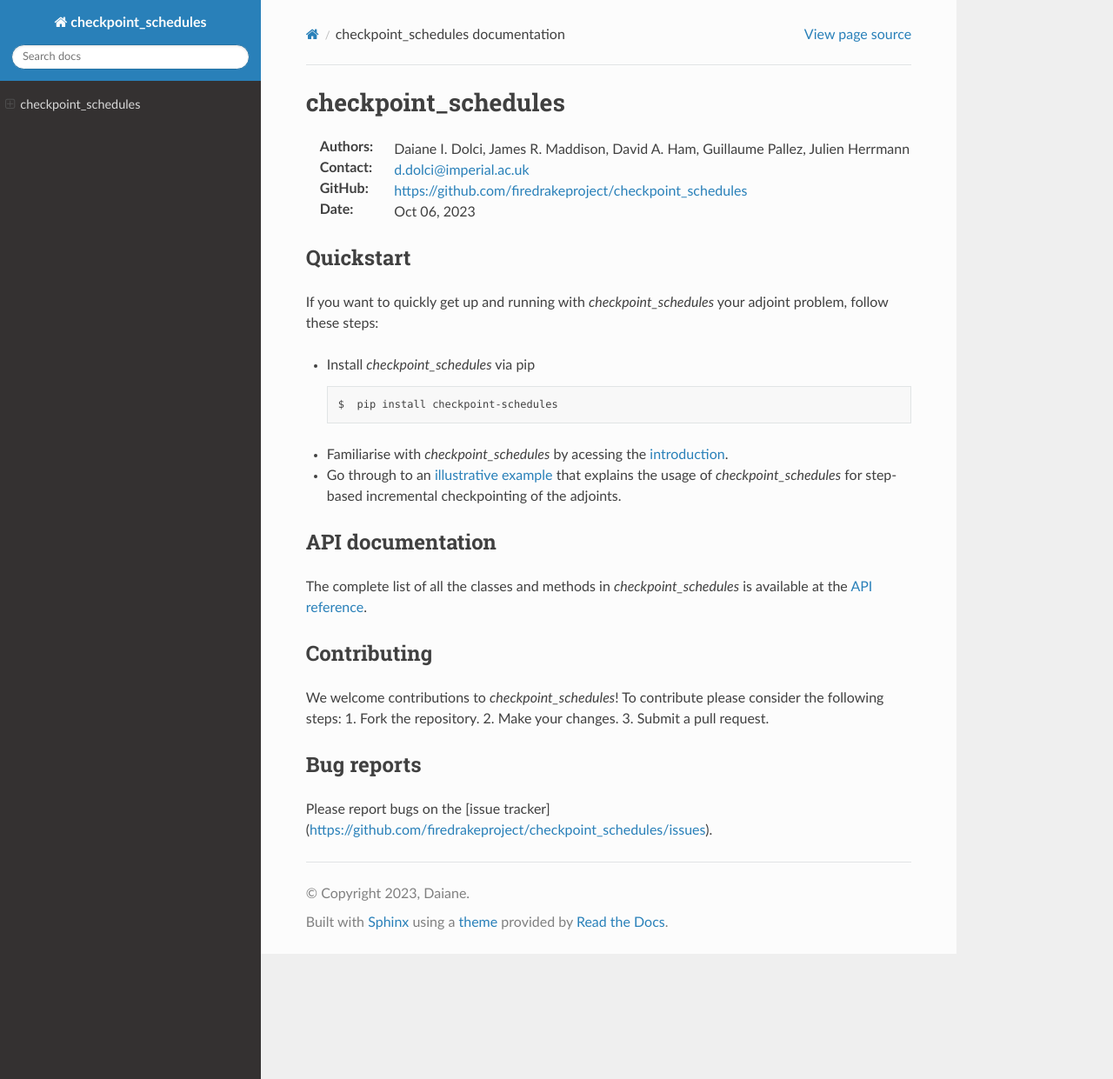
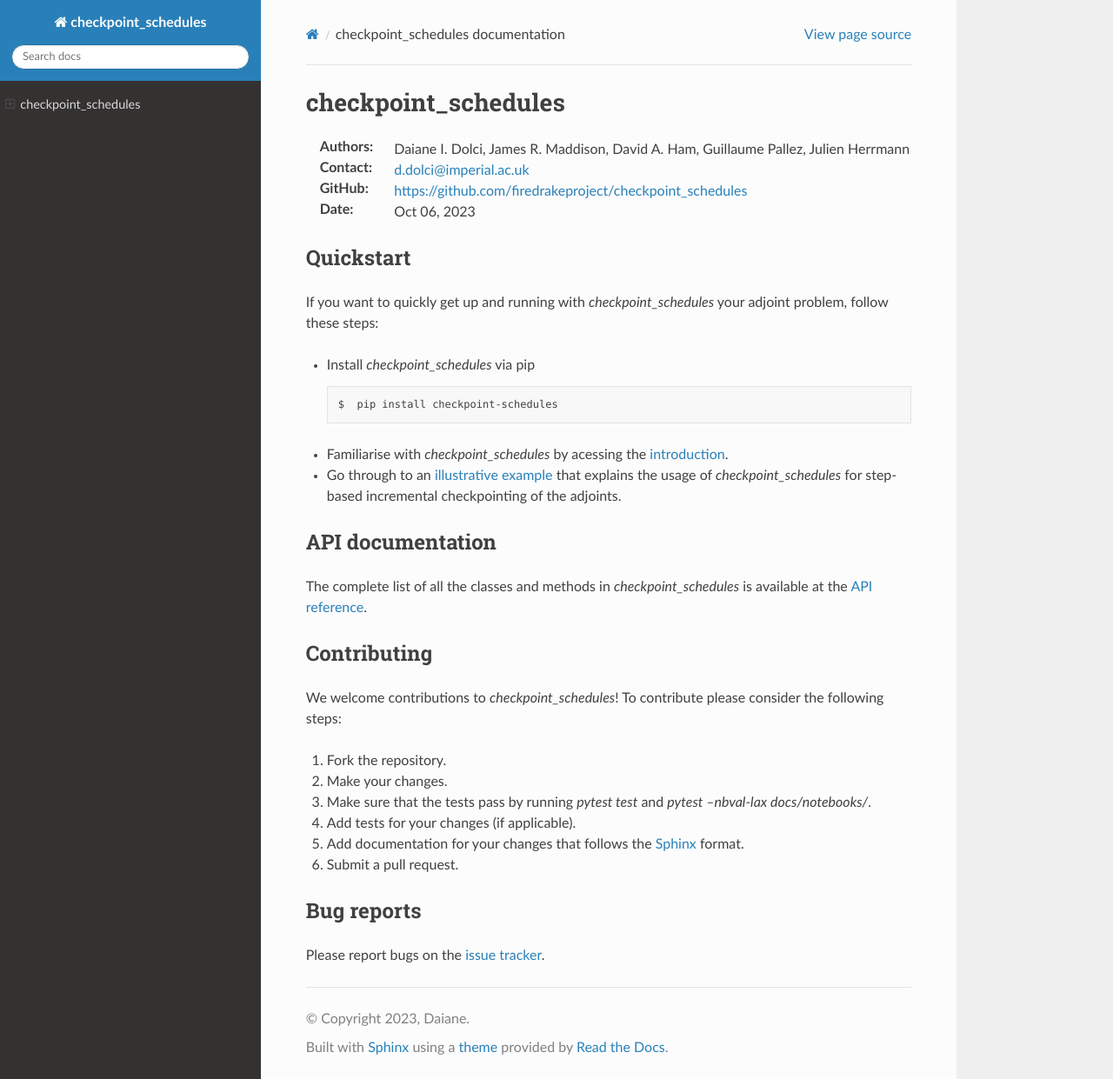
Before and after one commit to firedrakeproject/checkpoint_schedules, a Sphinx documentation site: the page built from docs/source/index.rst, in a window 1280 px wide and 1241 px high. Shown: the whole window at 87% size. Built offline with Sphinx 7.4.7 and the Read the Docs theme 2.0.0, drawn with Linux system fonts in a browser that asks for light colours.

Commit message:
fixing the url link

```diff
--- a/docs/source/index.rst
+++ b/docs/source/index.rst
@@ -19,7 +19,7 @@ If you want to quickly get up and running with *checkpoint_schedules* your adjoi
   $  pip install checkpoint-schedules
 
 * Familiarise with *checkpoint_schedules* by acessing the :ref:`introduction <introduction>`.
-* Go through to an `illustrative example <https://nbviewer.org/github/firedrakeproject/checkpoint_schedules/blob/main/docs/notebooks/tutorial.ipynb>`__ that explains the usage of *checkpoint_schedules* for step-based incremental checkpointing of the adjoints.
+* Go through to an `illustrative example <https://nbviewer.org/github/firedrakeproject/checkpoint_schedules/blob/main/docs/notebooks/tutorial.ipynb>`_ that explains the usage of *checkpoint_schedules* for step-based incremental checkpointing of the adjoints.
 
 API documentation
 =================
@@ -32,10 +32,19 @@ Contributing
 ============
 We welcome contributions to *checkpoint_schedules*!
 To contribute please consider the following steps:
+
 1. Fork the repository.
+
 2. Make your changes.
-3. Submit a pull request.
+
+3. Make sure that the tests pass by running `pytest test` and `pytest --nbval-lax docs/notebooks/`.
+
+4. Add tests for your changes (if applicable).
+
+5. Add documentation for your changes that follows the `Sphinx <https://sphinx-rtd-tutorial.readthedocs.io/en/latest/docstrings.html>`_ format.
+
+6. Submit a pull request.
 
 Bug reports
 ===========
-Please report bugs on the [issue tracker](https://github.com/firedrakeproject/checkpoint_schedules/issues).
+Please report bugs on the `issue tracker <https://github.com/firedrakeproject/checkpoint_schedules/issues>`_.
```
